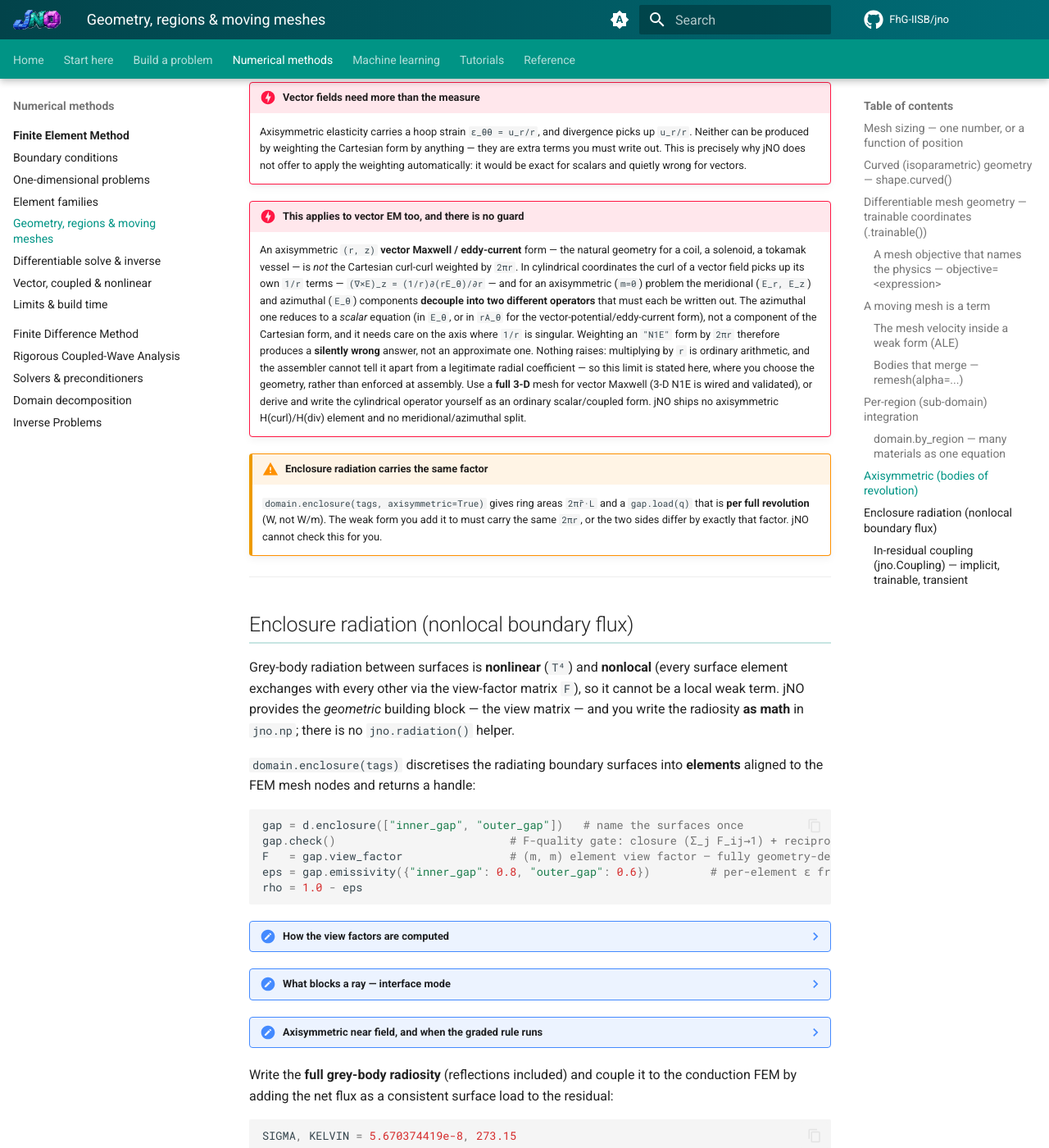
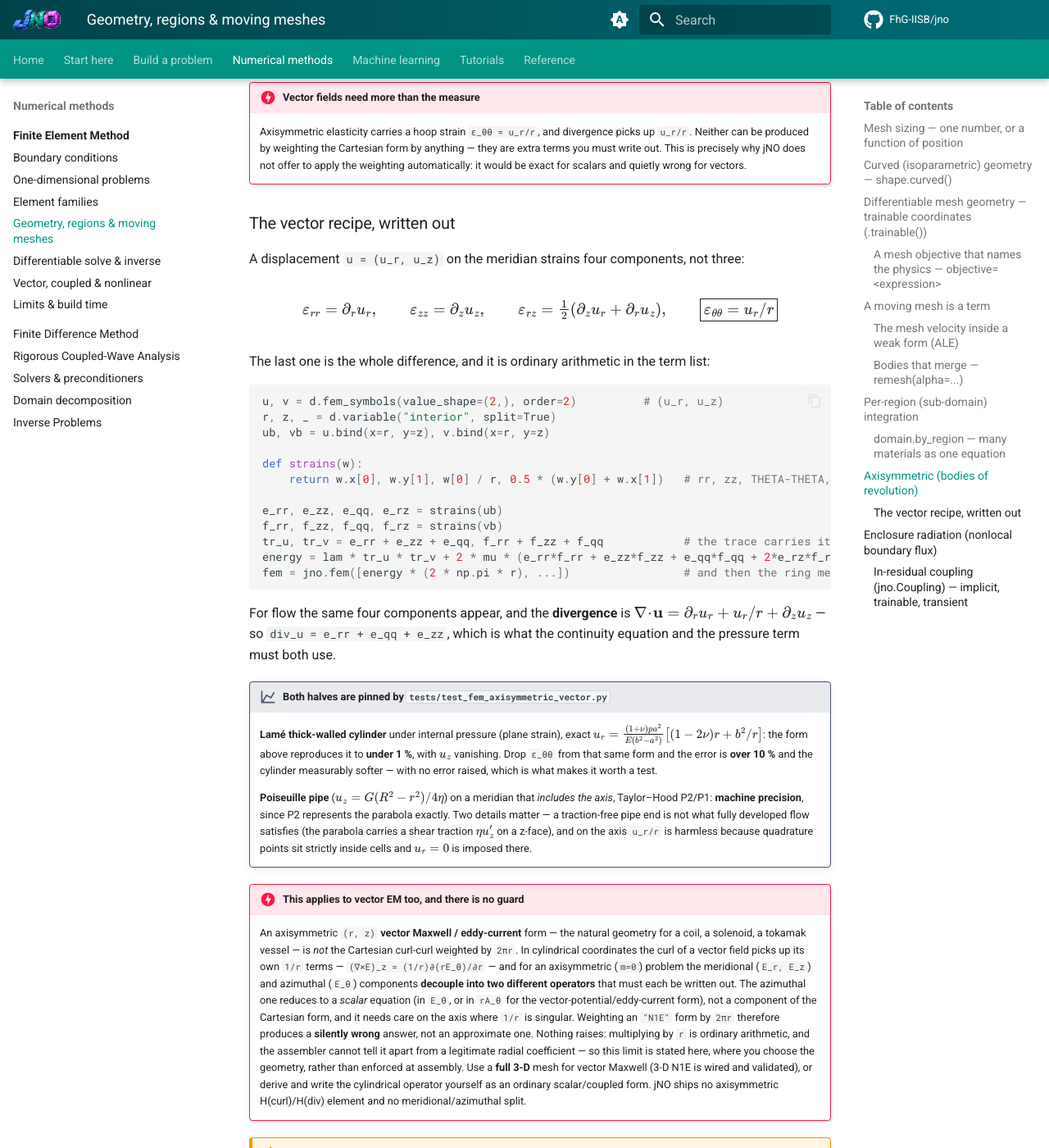
Before and after one commit to FhG-IISB/jNO, an MkDocs documentation site: the page built from docs/fem/geometry.md, in a window 1280 px wide and 1400 px high, scrolled down 11735 px. Shown: the whole window at 82% size. Built offline with MkDocs 1.6.1 and Material for MkDocs 9.7.7, drawn with Linux system fonts in a browser that asks for light colours; comment, search, counter and statistics services are not loaded.

Commit message:
Axisymmetric vector forms: the recipe, and what forgetting it costs
The `2pi r` measure is exact for a scalar field and wrong for a vector one,
and limitations.md lists it as one of only two SILENT limits: a
displacement on a meridian also strains the hoop direction,
eps_qq = u_r / r, which no weighting of a 2-D form can produce. Multiplying
by r is arithmetic the assembler cannot tell from a legitimate radial
coefficient, so nothing raises -- the answer is simply wrong, plausibly so.

No new API, per the decision that the user writes the math: what was
missing was a recipe that had been checked. tests/test_fem_axisymmetric_vector.py
adds one for elasticity and one for flow, on oracles where the hoop term
decides the answer:

- the Lame thick-walled cylinder under internal pressure (plane strain),
  u_r = (1+nu) p a^2 / (E (b^2 - a^2)) [(1 - 2 nu) r + b^2/r], reproduced to
  under 1 % with u_z vanishing;
- the same form with eps_qq dropped: over 10 % wrong and measurably softer,
  with no error of any kind -- the trap, pinned;
- Poiseuille pipe flow on a meridian that INCLUDES the axis, Taylor-Hood
  P2/P1, to machine precision.

Two details the pipe test records, having cost a wrong first attempt: a
traction-free pipe end is not what fully developed flow satisfies (the
parabola carries a shear traction eta u_z' on a z-face, so prescribing the
profile at both ends is the sharp oracle -- P2 represents a quadratic
exactly), and `u_r/r` on the axis is harmless because quadrature points sit
strictly inside cells and u_r = 0 is imposed there.

docs/fem/geometry.md gains the recipe next to the warning that until now
said only that the terms were missing; limitations.md points at it and
narrows the unrecipied case to vector Maxwell.

````diff
--- a/docs/fem/geometry.md
+++ b/docs/fem/geometry.md
@@ -541,6 +541,45 @@ answer is wrong by exactly that factor with no error raised, so bind `dV` once a
     form by anything — they are extra terms you must write out. This is precisely why jNO does not offer
     to apply the weighting automatically: it would be exact for scalars and quietly wrong for vectors.
 
+### The vector recipe, written out
+
+A displacement `u = (u_r, u_z)` on the meridian strains four components, not three:
+
+$$\varepsilon_{rr}=\partial_r u_r,\qquad \varepsilon_{zz}=\partial_z u_z,\qquad \varepsilon_{rz}=\tfrac12(\partial_z u_r+\partial_r u_z),\qquad \boxed{\varepsilon_{\theta\theta}=u_r/r}$$
+
+The last one is the whole difference, and it is ordinary arithmetic in the term list:
+
+```python
+u, v = d.fem_symbols(value_shape=(2,), order=2)          # (u_r, u_z)
+r, z, _ = d.variable("interior", split=True)
+ub, vb = u.bind(x=r, y=z), v.bind(x=r, y=z)
+
+def strains(w):
+    return w.x[0], w.y[1], w[0] / r, 0.5 * (w.y[0] + w.x[1])   # rr, zz, THETA-THETA, rz
+
+e_rr, e_zz, e_qq, e_rz = strains(ub)
+f_rr, f_zz, f_qq, f_rz = strains(vb)
+tr_u, tr_v = e_rr + e_zz + e_qq, f_rr + f_zz + f_qq            # the trace carries it too
+energy = lam * tr_u * tr_v + 2 * mu * (e_rr*f_rr + e_zz*f_zz + e_qq*f_qq + 2*e_rz*f_rz)
+fem = jno.fem([energy * (2 * np.pi * r), ...])                 # and then the ring measure
+```
+
+For flow the same four components appear, and the **divergence** is
+$\nabla\!\cdot\!\mathbf u=\partial_r u_r+u_r/r+\partial_z u_z$ — so `div_u = e_rr + e_qq + e_zz`, which is
+what the continuity equation and the pressure term must both use.
+
+!!! measured "Both halves are pinned by `tests/test_fem_axisymmetric_vector.py`"
+    **Lamé thick-walled cylinder** under internal pressure (plane strain), exact
+    $u_r = \frac{(1+\nu)pa^2}{E(b^2-a^2)}\left[(1-2\nu)r + b^2/r\right]$: the form above reproduces it to
+    **under 1 %**, with $u_z$ vanishing. Drop `ε_θθ` from that same form and the error is **over 10 %**
+    and the cylinder measurably softer — with no error raised, which is what makes it worth a test.
+
+    **Poiseuille pipe** ($u_z = G(R^2-r^2)/4\eta$) on a meridian that *includes the axis*, Taylor–Hood
+    P2/P1: **machine precision**, since P2 represents the parabola exactly. Two details matter — a
+    traction-free pipe end is not what fully developed flow satisfies (the parabola carries a shear
+    traction $\eta u_z'$ on a z-face), and on the axis `u_r/r` is harmless because quadrature points sit
+    strictly inside cells and $u_r=0$ is imposed there.
+
 !!! danger "This applies to vector EM too, and there is no guard"
     An axisymmetric `(r, z)` **vector
     Maxwell / eddy-current** form — the natural geometry for a coil, a solenoid, a tokamak vessel — is
````
Also changed, not shown: docs/fem/limitations.md (+7 -0 lines), 1 other file.
